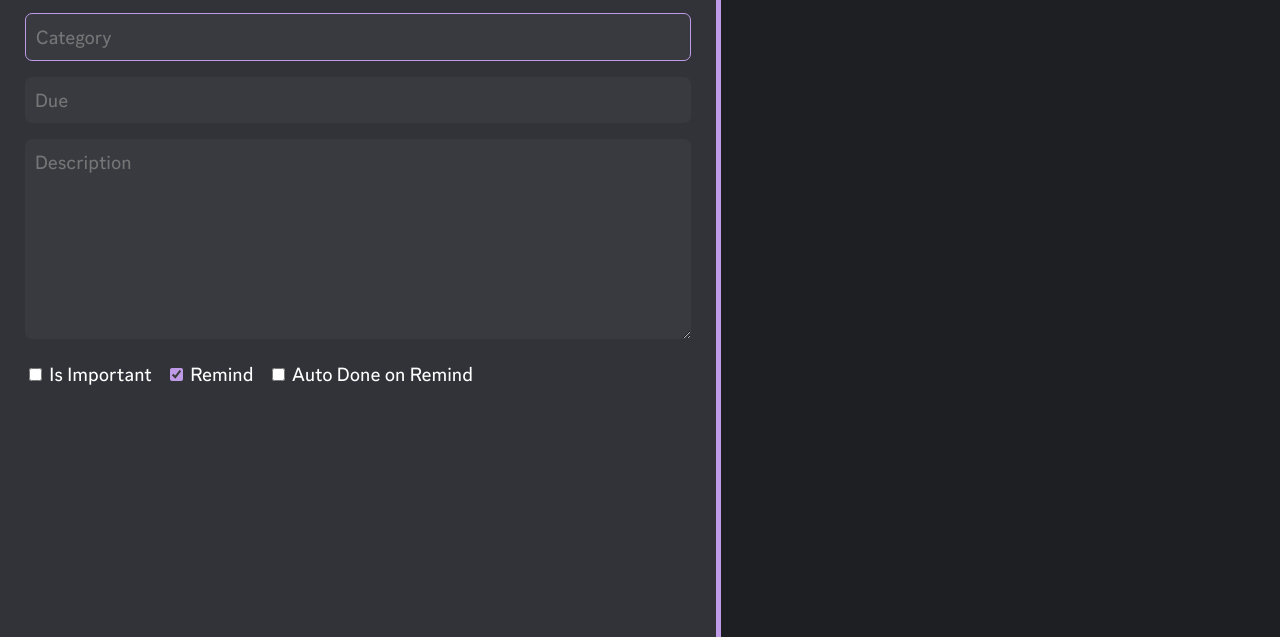
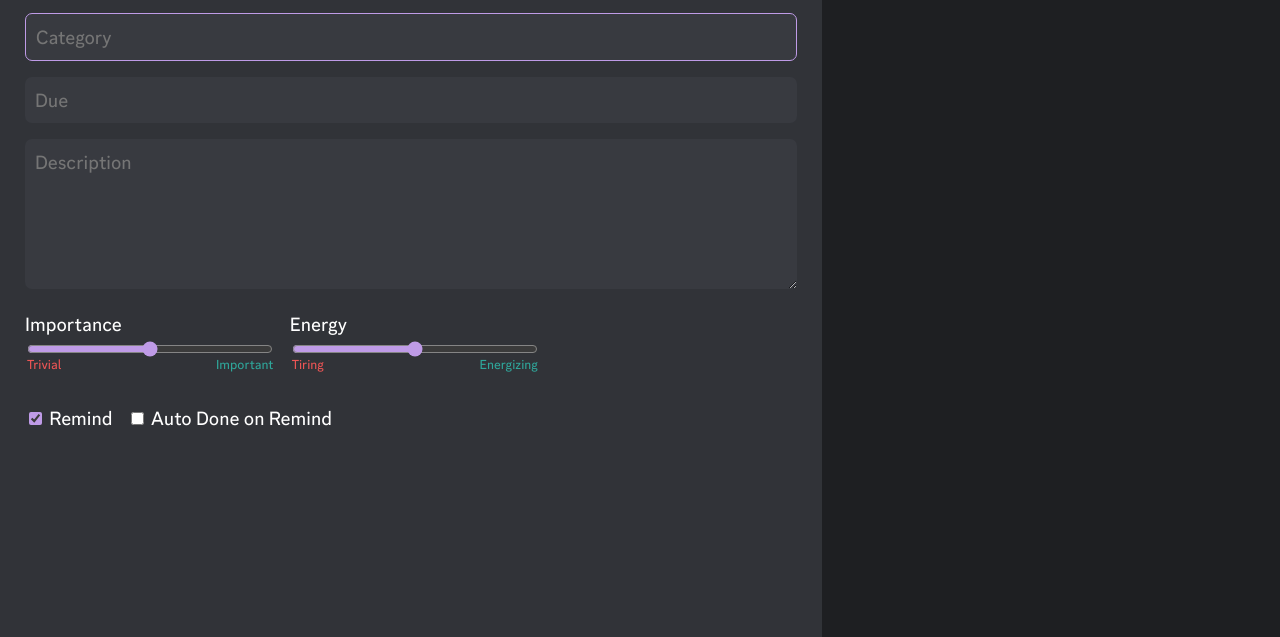
Before and after one commit to watdo-org/watdo-discord-bot, a plain HTML site: page web/index.html in a window 1280 px wide. Shown: the part 163-800 px from the top of the page. Drawn offline with Linux system fonts and the light colour scheme.

Commit message:
web: Importance and Energy slider input

```diff
--- a/web/index.html
+++ b/web/index.html
@@ -32,11 +32,17 @@
             <div>
                 <textarea placeholder="Description"></textarea>
             </div>
-            <br />
             <div style="width: auto;">
-                <input name="Is Important" type="checkbox" />
-                <label for="Is Important">Is Important</label>
+                <label for="Importance">Importance</label>
+                <br />
+                <input name="Importance" type="range" value="0" min="-1" max="1" step="0.1" />
             </div>
+            <div style="width: auto;">
+                <label for="Energy">Energy</label>
+                <br />
+                <input name="Energy" type="range" value="0" min="-1" max="1" step="0.1" />
+            </div>
+            <div></div>
             <div style="width: auto;">
                 <input name="Remind" type="checkbox" checked="checked" />
                 <label for="Remind">Remind</label>
--- a/web/script.js
+++ b/web/script.js
@@ -5,7 +5,8 @@ class Command {
         this.inputs = {
             "Title": document.querySelector("input[placeholder='Title']"),
             "Category": document.querySelector("input[placeholder='Category']"),
-            "Is Important": document.querySelector("input[name='Is Important']"),
+            "Importance": document.querySelector("input[name='Importance']"),
+            "Energy": document.querySelector("input[name='Energy']"),
             "Due": document.querySelector("input[placeholder='Due']"),
             "Description": document.querySelector("textarea[placeholder='Description']"),
             "Remind": document.querySelector("input[name='Remind']"),
--- a/web/style.css
+++ b/web/style.css
@@ -14,7 +14,7 @@
 }
 
 *::-webkit-scrollbar {
-    width: 5px;
+    width: 4px;
 }
 *::-webkit-scrollbar-thumb {
     border-radius: 5px;
@@ -48,12 +48,55 @@ input:focus, textarea:focus {
 }
 
 textarea {
-    height: 200px;
+    height: 150px;
     width: 100%;
 }
 
 input[type="checkbox"] {
     width: auto;
+}
+
+input[type="range"] {
+    padding: 0;
+    width: 14rem;
+}
+
+input[name="Importance"] {
+    position: relative;
+}
+input[name="Importance"]::before {
+    content: "Trivial";
+    position: absolute;
+    top: 15px;
+    font-size: 0.75rem;
+    color: #ed5555;
+}
+input[name="Importance"]::after {
+    content: "Important";
+    position: absolute;
+    top: 15px;
+    right: 0;
+    font-size: 0.75rem;
+    color: #2fa69a;
+}
+
+input[name="Energy"] {
+    position: relative;
+}
+input[name="Energy"]::before {
+    content: "Tiring";
+    position: absolute;
+    top: 15px;
+    font-size: 0.75rem;
+    color: #ed5555;
+}
+input[name="Energy"]::after {
+    content: "Energizing";
+    position: absolute;
+    top: 15px;
+    right: 0;
+    font-size: 0.75rem;
+    color: #2fa69a;
 }
 
 h1 {
@@ -95,6 +138,8 @@ code.error {
     padding: 20px;
     padding-right: 30px;
     flex-grow: 1;
+    overflow-x: hidden;
+    overflow-y: scroll;
 }
 .inputs-section > * {
     display: inline-block;
@@ -106,6 +151,5 @@ code.error {
     width: 50%;
     background-color: var(--bg2);
     padding: 10px 20px 15px 30px;
-    border-left: 5px solid var(--primary);
     overflow: scroll;
 }
--- a/web/style_mobile.css
+++ b/web/style_mobile.css
@@ -5,8 +5,6 @@
 
     .outputs-section {
         width: 100%;
-        border-left: none;
-        border-top: 5px solid var(--primary);
         padding-bottom: 20px;
     }
 }
```
